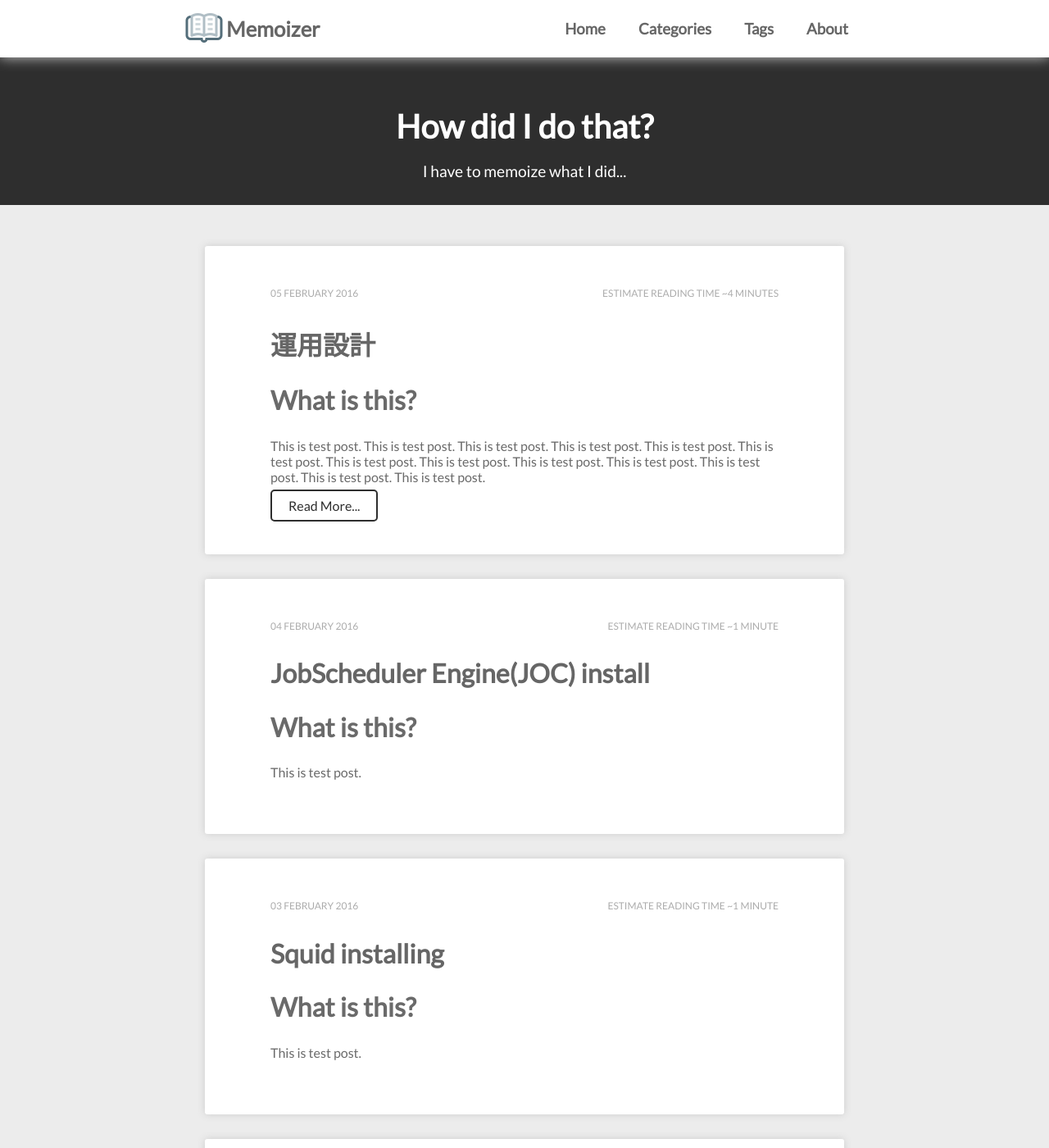
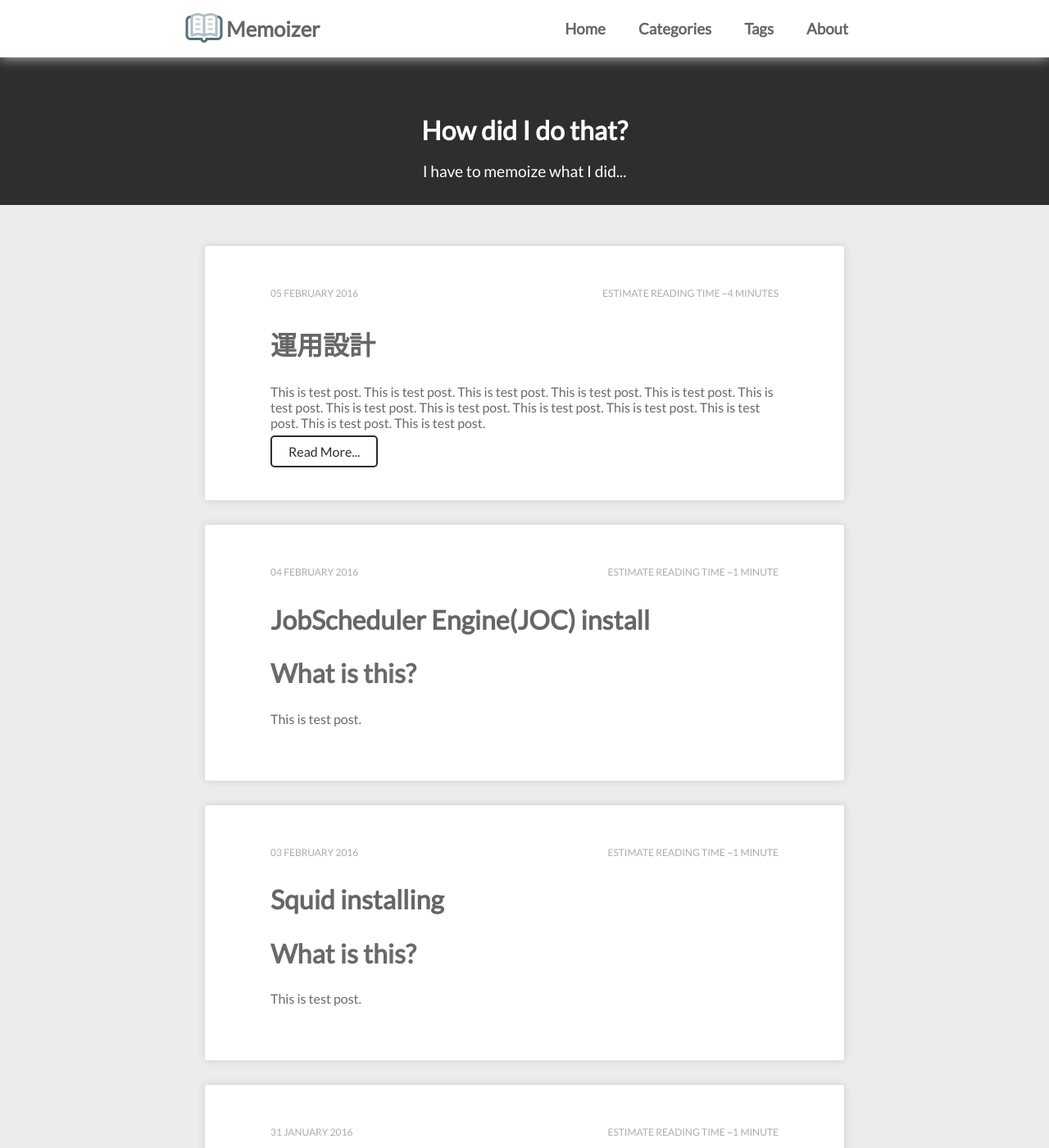
Before and after one commit to yatanokarasu/yatanokarasu.github.io, a Jekyll site: the page built from index.html, in a window 1280 px wide and 1400 px high. Shown: the whole window at 82% size. Built offline with Jekyll 4.4.1, drawn with Linux system fonts in a browser that asks for light colours; nearby versions of some CDN libraries; library files that are not in the unit come from our copies; the list of posts is cut into pages by our own code.

```diff
--- a/_posts/2016-02-05-operation.md
+++ b/_posts/2016-02-05-operation.md
@@ -5,8 +5,6 @@
 date: 2016-02-05 12:00:00
 categories: [operation]
 ---
-
-# What is this?
 
 This is test post.
 This is test post.
--- a/css/main.css
+++ b/css/main.css
@@ -19,15 +19,13 @@
 }
 
 
-@media (min-width: 700px) {
+h1 {
+    font-size:          2rem;
+}
+@media (max-width: 700px) {
     h1 {
         font-size:      1.75rem;
     }
-}
-
-
-h1 {
-    font-size:          2rem;
 }
 
 
@@ -188,7 +186,7 @@
 
 .contents-header-wrapper h1 {
     color:              white;
-    font-size:          2.5em;
+    /*font-size:          2.5em;*/
     margin:             30px 0 10px;
 }
 
```
Also changed, not shown: _posts/2016-01-23-kashi-gu.md (+1 -1 lines), _posts/2016-01-30-dazaifu.md (+1 -1 lines), index.html (line endings or trailing spaces), 1 other file.
